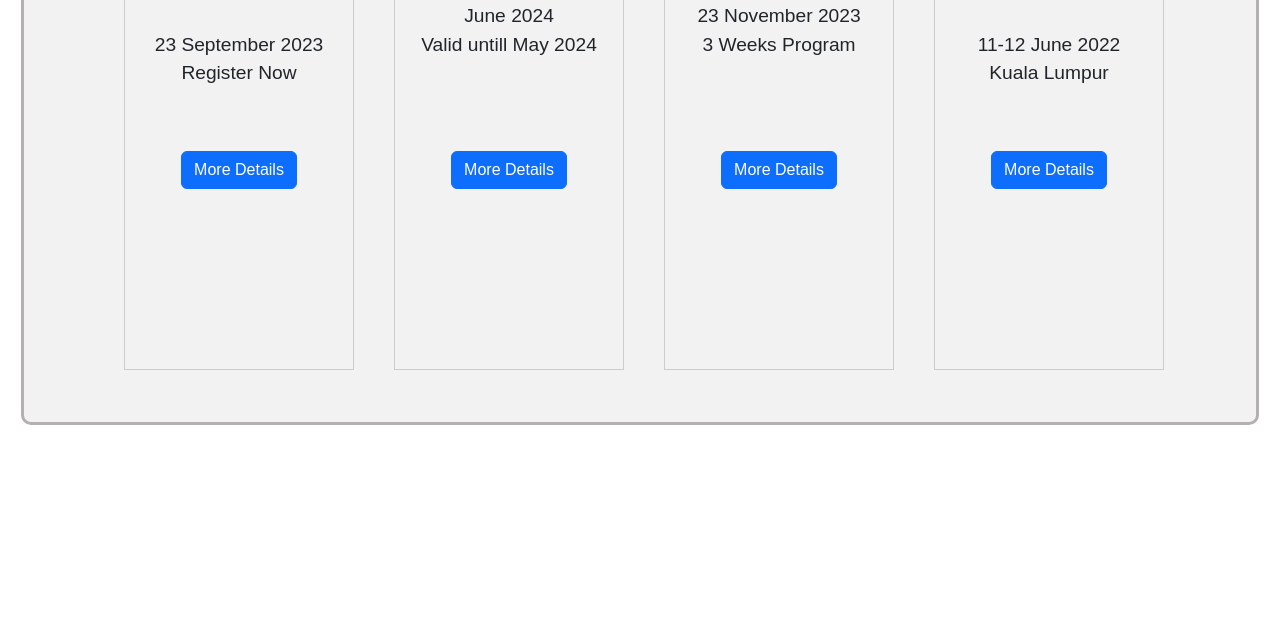
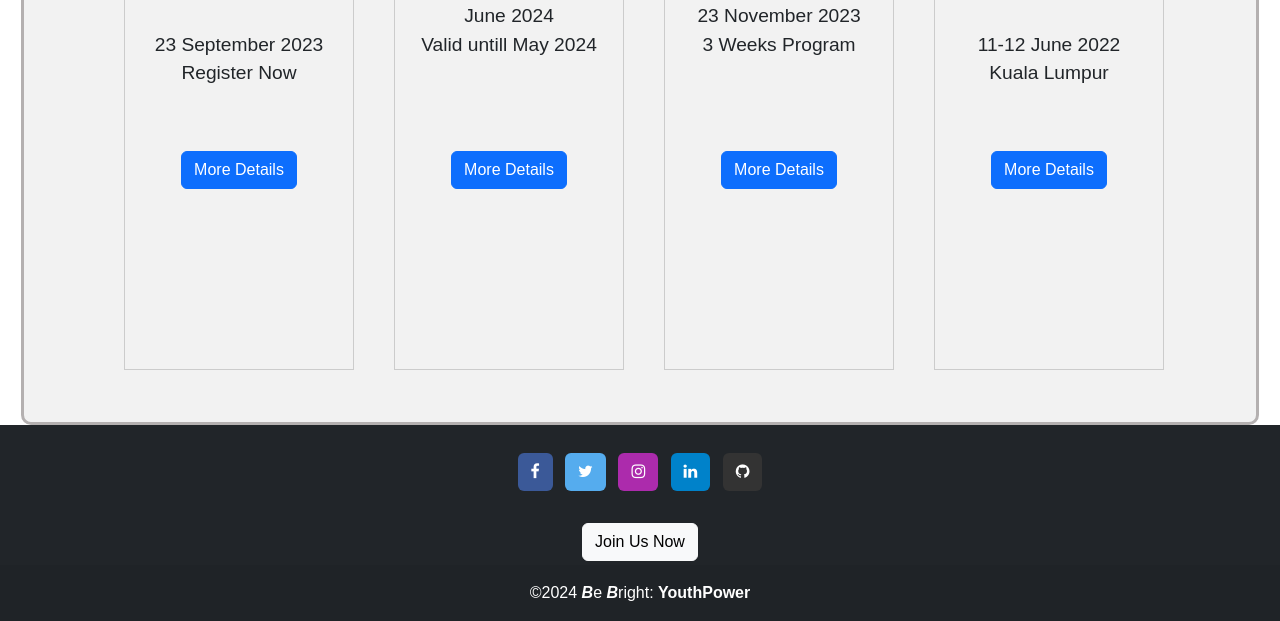
Before and after one commit to sns15y/youths, a website: page event.html in a window 1280 px wide. Shown: the part 2317-2938 px from the top of the page. Before the commit the page ends 2742 px from the top, so only its background shows below. Drawn offline with nearby package versions, Linux system fonts and the light colour scheme; a script that the page names is missing.

Commit message:
Update event.html

```diff
--- a/event.html
+++ b/event.html
@@ -313,6 +313,73 @@
 
     </section>
 
+          <footer class="bg-dark text-center">
+            <!-- Grid container -->
+            <div class="container p-4 pb-0">
+              <!-- Section: Social media -->
+              <section class="mb-4">
+                <!-- Facebook -->
+                <a
+                data-mdb-ripple-init
+                  class="btn text-white btn-floating m-1"
+                  style="background-color: #3b5998;"
+                  href="#!"
+                  role="button"
+                  ><i class="fa fa-facebook"></i
+                ></a>
+
+                <!-- Twitter -->
+                <a
+                  data-mdb-ripple-init
+                  class="btn text-white btn-floating m-1"
+                  style="background-color: #55acee;"
+                  href="#!"
+                  role="button"
+                  ><i class="fa fa-twitter"></i
+                ></a>
+
+
+                <!-- Instagram -->
+                <a
+                  data-mdb-ripple-init
+                  class="btn text-white btn-floating m-1"
+                  style="background-color: #ac2bac;"
+                  href="#!"
+                  role="button"
+                  ><i class="fa fa-instagram"></i
+                ></a>
+
+                <!-- Linkedin -->
+                <a
+                  data-mdb-ripple-init
+                  class="btn text-white btn-floating m-1"
+                  style="background-color: #0082ca;"
+                  href="#!"
+                  role="button"
+                  ><i class="fa fa-linkedin"></i
+                ></a>
+                <!-- Github -->
+                <a
+                  data-mdb-ripple-init
+                  class="btn text-white btn-floating m-1"
+                  style="background-color: #333333;"
+                  href="#!"
+                  role="button"
+                  ><i class="fa fa-github"></i
+                ></a>
+              </section>
+              <!-- Section: Social media -->
+            </div>
+            <!-- Grid container -->
+          <button class="btn btn-light m-1" onclick="document.location='#'" >Join Us Now</button>
+            <!-- Copyright -->
+            <div class="text-center text-white p-3" style="background-color: rgba(0, 0, 0, 0.05);">
+              ©2024 <i class="fw-bold">B</i>e <i class="fw-bold">B</i>right:
+              <a class=" text-white fw-bolder text-decoration-none " href="index.html">YouthPower</a>
+            </div>
+            <!-- Copyright -->
+          </footer>
+
 
 
 
```
